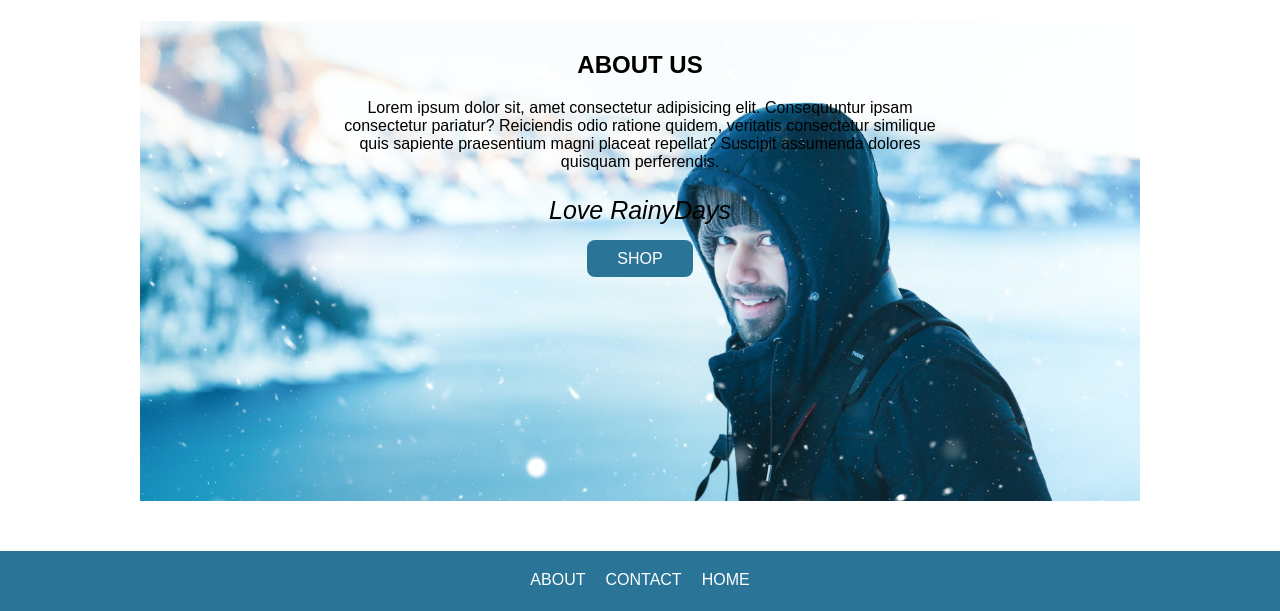
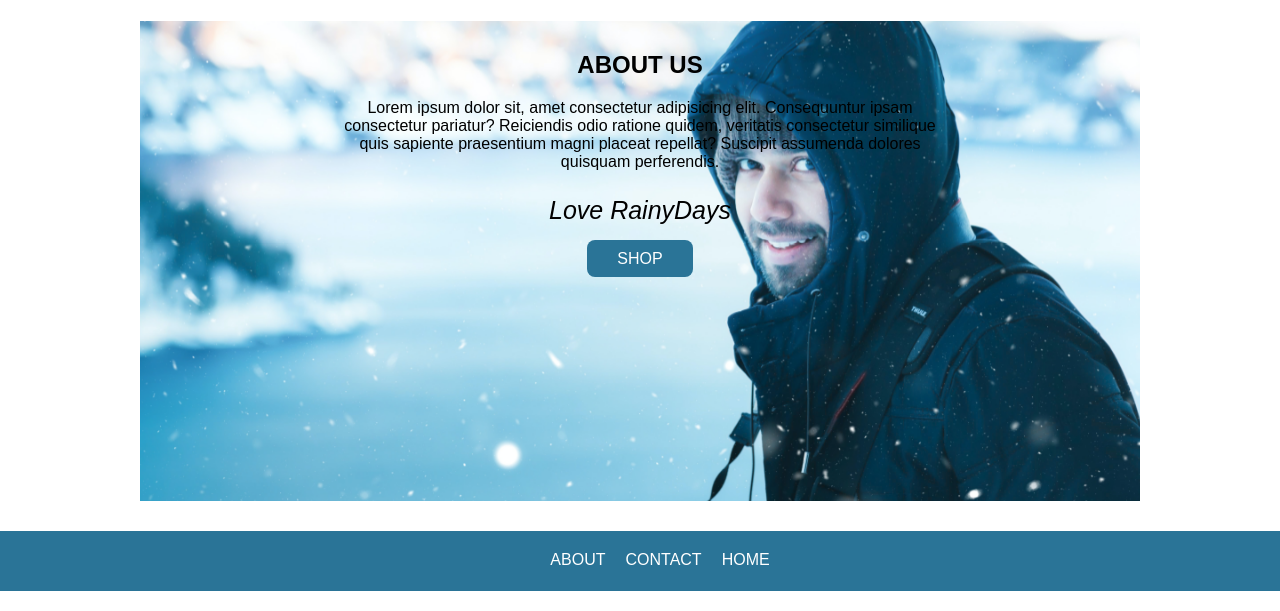
Before and after one commit to KineOnes/NewRainyDays, a plain HTML site: page about.html in a window 1280 px wide. Shown: the part 209-820 px from the top of the page. Drawn offline with Linux system fonts and the light colour scheme.

Commit message:
set footer to position fixed, and iages to 100%

```diff
--- a/styles.css/common.css
+++ b/styles.css/common.css
@@ -6,6 +6,10 @@ header {
 a {
     color: white;
 }
+
+img{
+    max-width: 100%;
+    }
 
 .logo {
     max-width: 250px;
@@ -62,6 +66,10 @@ footer {
     text-align: center;
     padding: 20px;
     margin-top: 50px;
+    position: fixed;
+    left: 0;
+    bottom: 0;
+    width: 100%;
 }
 
 .footerText {
```
